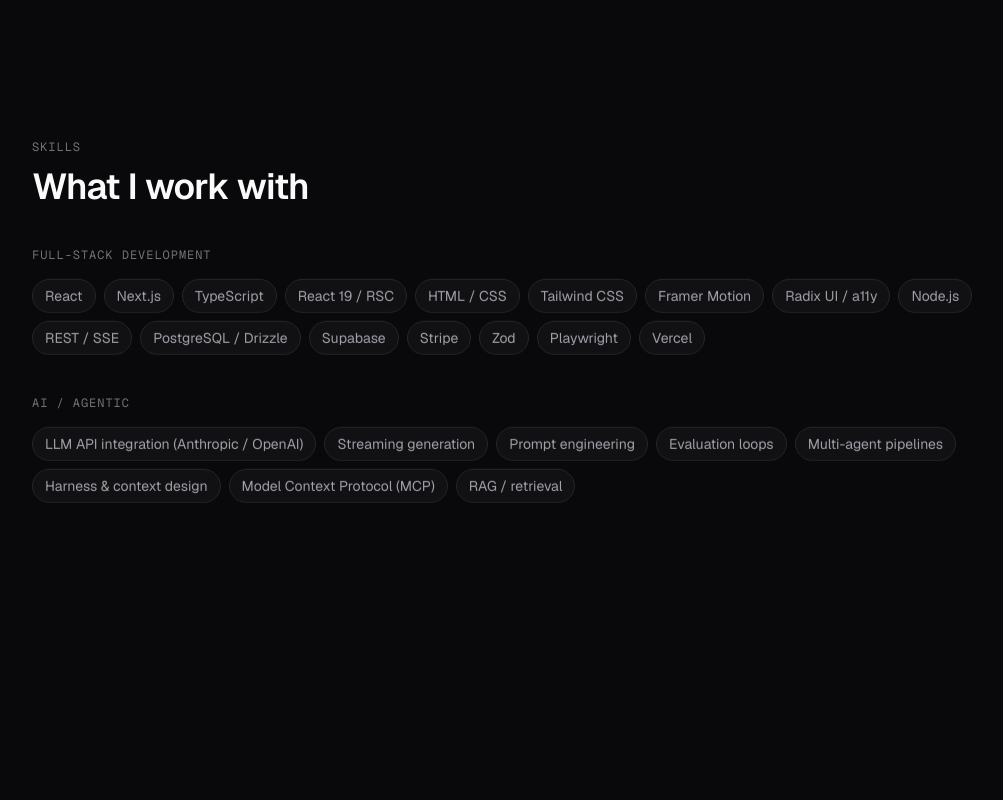
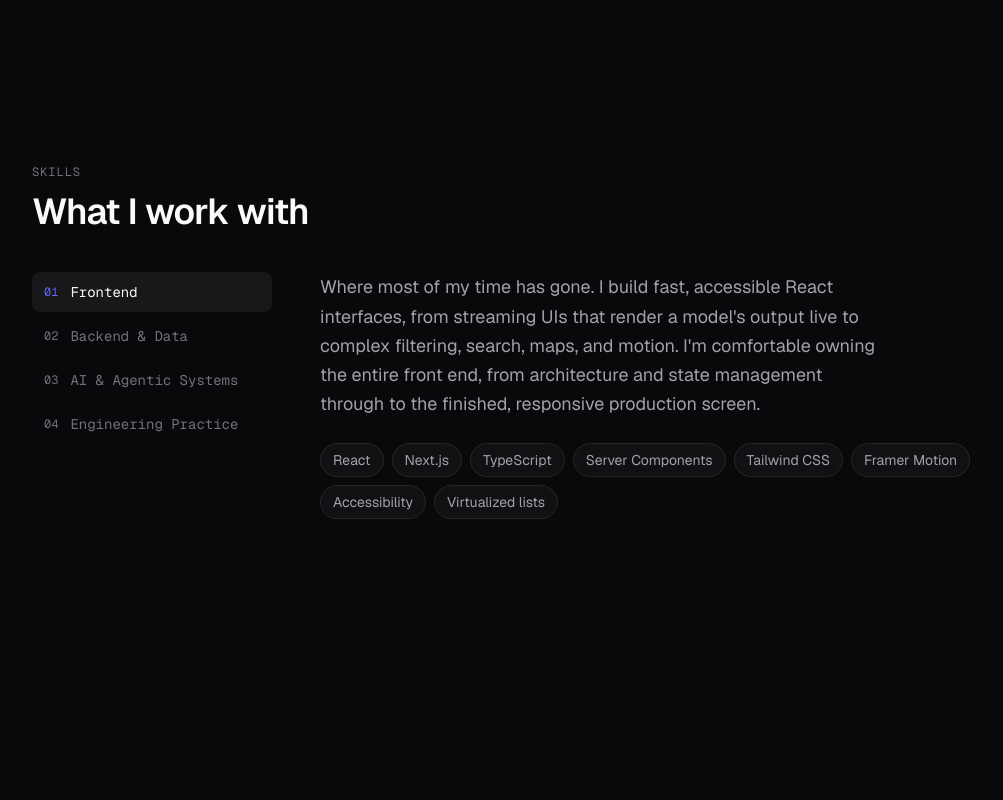
Before and after one commit to gabrielgamaroff/portfolio, a Next.js app: page / in a window 1280 px wide. Shown: the part 1660-2460 px from the top of the page, without its empty margins (136-1139 px from the left). Built offline with nearby package versions, Linux system fonts and the light colour scheme.

Commit message:
Add richer About copy and an interactive Skills explorer

```diff
--- a/src/components/About.tsx
+++ b/src/components/About.tsx
@@ -3,11 +3,13 @@
 import { site } from "@/data/site";
 
 export function About() {
+  const [lead, ...rest] = site.about;
   return (
     <Section id="about">
       <SectionHeading eyebrow="About" title="What I do" />
       <div className="max-w-[720px] space-y-5">
-        {site.about.map((paragraph) => (
+        <p className="text-xl leading-relaxed text-ink/90">{lead}</p>
+        {rest.map((paragraph) => (
           <p
             key={paragraph.slice(0, 24)}
             className="text-lg leading-relaxed text-muted"
--- a/src/components/Skills.tsx
+++ b/src/components/Skills.tsx
@@ -1,30 +1,12 @@
 import { Section } from "./Section";
 import { SectionHeading } from "./SectionHeading";
-import { site } from "@/data/site";
+import { SkillsExplorer } from "./SkillsExplorer";
 
 export function Skills() {
   return (
     <Section id="skills">
       <SectionHeading eyebrow="Skills" title="What I work with" />
-      <div className="space-y-10">
-        {site.skills.map((group) => (
-          <div key={group.title}>
-            <h3 className="font-mono text-xs uppercase tracking-[0.08em] text-faint">
-              {group.title}
-            </h3>
-            <ul className="mt-4 flex flex-wrap gap-2">
-              {group.items.map((item) => (
-                <li
-                  key={item}
-                  className="rounded-full border border-line bg-surface/60 px-3 py-1.5 text-sm text-muted backdrop-blur-sm transition-colors hover:border-accent/50 hover:text-ink"
-                >
-                  {item}
-                </li>
-              ))}
-            </ul>
-          </div>
-        ))}
-      </div>
+      <SkillsExplorer />
     </Section>
   );
 }
--- /dev/null
+++ b/src/components/SkillsExplorer.tsx
@@ -0,0 +1,76 @@
+"use client";
+
+import { useState } from "react";
+import { AnimatePresence, motion, useReducedMotion } from "motion/react";
+import { site } from "@/data/site";
+
+export function SkillsExplorer() {
+  const areas = site.skillAreas;
+  const [activeId, setActiveId] = useState(areas[0].id);
+  const active = areas.find((a) => a.id === activeId) ?? areas[0];
+  const reduce = useReducedMotion();
+
+  return (
+    <div className="grid gap-8 md:grid-cols-[240px_1fr] md:gap-12">
+      {/* Area selector: horizontal scroll on mobile, vertical list on desktop */}
+      <div
+        role="tablist"
+        aria-label="Skill areas"
+        className="-mx-1 flex gap-1 overflow-x-auto px-1 md:mx-0 md:flex-col md:overflow-visible md:px-0"
+      >
+        {areas.map((area, i) => {
+          const selected = area.id === active.id;
+          return (
+            <button
+              key={area.id}
+              role="tab"
+              aria-selected={selected}
+              onClick={() => setActiveId(area.id)}
+              className={`group flex shrink-0 items-center gap-3 rounded-lg px-3 py-2.5 text-left transition-colors ${
+                selected
+                  ? "bg-surface text-ink"
+                  : "text-faint hover:text-ink"
+              }`}
+            >
+              <span
+                className={`font-mono text-xs ${selected ? "text-accent" : "text-faint group-hover:text-muted"}`}
+              >
+                0{i + 1}
+              </span>
+              <span className="whitespace-nowrap font-mono text-sm">
+                {area.label}
+              </span>
+            </button>
+          );
+        })}
+      </div>
+
+      {/* Detail panel — fixed floor so vertical centering doesn't shift between areas */}
+      <div className="min-h-[240px]">
+        <AnimatePresence mode="wait">
+          <motion.div
+            key={active.id}
+            initial={reduce ? false : { opacity: 0, y: 10 }}
+            animate={{ opacity: 1, y: 0 }}
+            exit={reduce ? { opacity: 0 } : { opacity: 0, y: -10 }}
+            transition={{ duration: reduce ? 0.15 : 0.28, ease: [0.16, 1, 0.3, 1] }}
+          >
+            <p className="max-w-[560px] text-lg leading-relaxed text-muted">
+              {active.blurb}
+            </p>
+            <ul className="mt-6 flex flex-wrap gap-2">
+              {active.items.map((item) => (
+                <li
+                  key={item}
+                  className="rounded-full border border-line bg-surface/60 px-3 py-1.5 text-sm text-muted"
+                >
+                  {item}
+                </li>
+              ))}
+            </ul>
+          </motion.div>
+        </AnimatePresence>
+      </div>
+    </div>
+  );
+}
--- a/src/data/site.ts
+++ b/src/data/site.ts
@@ -17,8 +17,10 @@
   links: ProjectLink;
 };
 
-export type SkillGroup = {
-  title: string;
+export type SkillArea = {
+  id: string;
+  label: string;
+  blurb: string;
   items: string[];
 };
 
@@ -37,46 +39,77 @@
   },
 
   about: [
-    "I build the software around AI: the interfaces, the pipelines, and the systems that make a model useful to a real person. Over the last four years at Caqophony I shipped four products, working end to end from the React front end down through the APIs and the model layer.",
-    "My deepest work is in agentic systems, multi-agent pipelines and the harnesses that keep their output reliable, but the throughline is the same everywhere: turn something powerful and messy into something a person can actually use. I care about shipping, about code that holds up, and about staying current as the tooling keeps changing.",
+    "I'm a full-stack and agentic engineer. For the last four years at Caqophony I've shipped four production products end to end, from the React interfaces people touch down through the APIs, the data, and the model layer underneath.",
+    "My deepest work is in agentic systems: multi-agent pipelines that turn a plain intent into working software, the harnesses and evaluation loops that keep their output reliable, and the cost-aware model routing that makes them affordable to run. The throughline of that work is a conviction that quality lives in the system around the model, not the model itself. A good harness gets near-perfect output from whatever model is current, by constraining what the model is free to get wrong and treating every derivable decision as engineering rather than guesswork.",
+    "The range is real too. I've built streaming AI interfaces, peer-to-peer marketplaces, commerce and payments, mapping and search, all on Next.js, React, and TypeScript with production discipline throughout. I move fast, I care about code that holds up under its own tests, and I stay close to where the tooling is heading, since most of what I reach for now is newer than a year old.",
   ],
 
-  skills: [
+  skillAreas: [
     {
-      title: "Full-Stack Development",
+      id: "frontend",
+      label: "Frontend",
+      blurb:
+        "Where most of my time has gone. I build fast, accessible React interfaces, from streaming UIs that render a model's output live to complex filtering, search, maps, and motion. I'm comfortable owning the entire front end, from architecture and state management through to the finished, responsive production screen.",
       items: [
         "React",
         "Next.js",
         "TypeScript",
-        "React 19 / RSC",
-        "HTML / CSS",
+        "Server Components",
         "Tailwind CSS",
         "Framer Motion",
-        "Radix UI / a11y",
-        "Node.js",
-        "REST / SSE",
-        "PostgreSQL / Drizzle",
-        "Supabase",
-        "Stripe",
-        "Zod",
-        "Playwright",
-        "Vercel",
+        "Accessibility",
+        "Virtualized lists",
       ],
     },
     {
-      title: "AI / Agentic",
+      id: "backend",
+      label: "Backend & Data",
+      blurb:
+        "The APIs, data, and integrations that sit behind the interface. I build REST and streaming endpoints, model both relational and document databases, and wire up authentication, payments, and third-party services, with strict runtime validation enforced at every boundary so bad data never gets far.",
       items: [
-        "LLM API integration (Anthropic / OpenAI)",
-        "Streaming generation",
-        "Prompt engineering",
-        "Evaluation loops",
-        "Multi-agent pipelines",
-        "Harness & context design",
-        "Model Context Protocol (MCP)",
-        "RAG / retrieval",
+        "Node.js",
+        "REST / SSE",
+        "PostgreSQL",
+        "Drizzle ORM",
+        "Supabase",
+        "Auth (JWT/OAuth)",
+        "Stripe",
+        "Zod",
       ],
     },
-  ] satisfies SkillGroup[],
+    {
+      id: "ai",
+      label: "AI & Agentic Systems",
+      blurb:
+        "My deepest area. I build multi-agent pipelines, the harnesses and evaluation loops that keep their output reliable, prompt and context engineering, tool use over MCP, and sandboxed execution with cost-aware routing. The point is to build the system around the model, so quality never depends on the one you run.",
+      items: [
+        "Multi-agent",
+        "Harnesses",
+        "Prompt engineering",
+        "Evals",
+        "Claude / OpenAI",
+        "MCP",
+        "E2B sandboxes",
+        "Cost routing",
+      ],
+    },
+    {
+      id: "practice",
+      label: "Engineering Practice",
+      blurb:
+        "How I actually ship. Strict TypeScript with validation at every boundary, end-to-end tests that run the real product instead of mocks, monorepos, CI/CD, and observability once it is live. I work production-first, owning features from architecture and tickets through to deploy and the debugging afterward.",
+      items: [
+        "TypeScript strict",
+        "Zod boundaries",
+        "Playwright",
+        "Turborepo",
+        "CI/CD",
+        "Vercel",
+        "Sentry",
+        "Preview envs",
+      ],
+    },
+  ] satisfies SkillArea[],
 
   projects: [
     {
```
